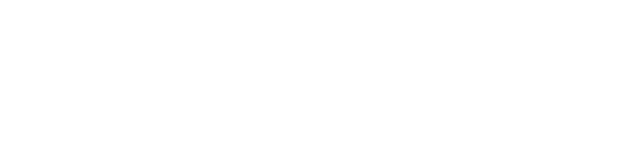
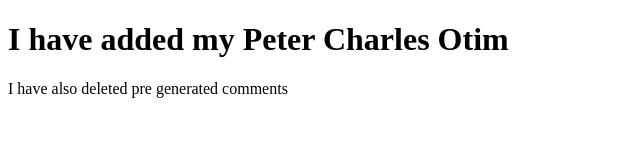
Before and after one commit to peterotim/wdd230, a plain HTML site: page index.html in a window 1280 px wide. Shown: the whole page, without its empty margins (0-640 px from the left). Drawn offline with Linux system fonts and the light colour scheme.

Commit message:
Added name and deleted comments

```diff
--- a/index.html
+++ b/index.html
@@ -1,8 +1,5 @@
 <!DOCTYPE html>
-<!--[if lt IE 7]>      <html class="no-js lt-ie9 lt-ie8 lt-ie7"> <![endif]-->
-<!--[if IE 7]>         <html class="no-js lt-ie9 lt-ie8"> <![endif]-->
-<!--[if IE 8]>         <html class="no-js lt-ie9"> <![endif]-->
-<!--[if gt IE 8]>      <html class="no-js"> <!--<![endif]-->
+
 <html>
   <head>
     <meta charset="utf-8">
@@ -13,9 +10,9 @@
     <link rel="stylesheet" href="">
   </head>
   <body>
-    <!--[if lt IE 7]>
-      <p class="browsehappy">You are using an <strong>outdated</strong> browser. Please <a href="#">upgrade your browser</a> to improve your experience.</p>
-    <![endif]-->
+
+    <h1>I have added my Peter Charles Otim</h1>
+    <p>I have also deleted pre generated comments</p>
 
     <script src="" async defer></script>
   </body>
```
